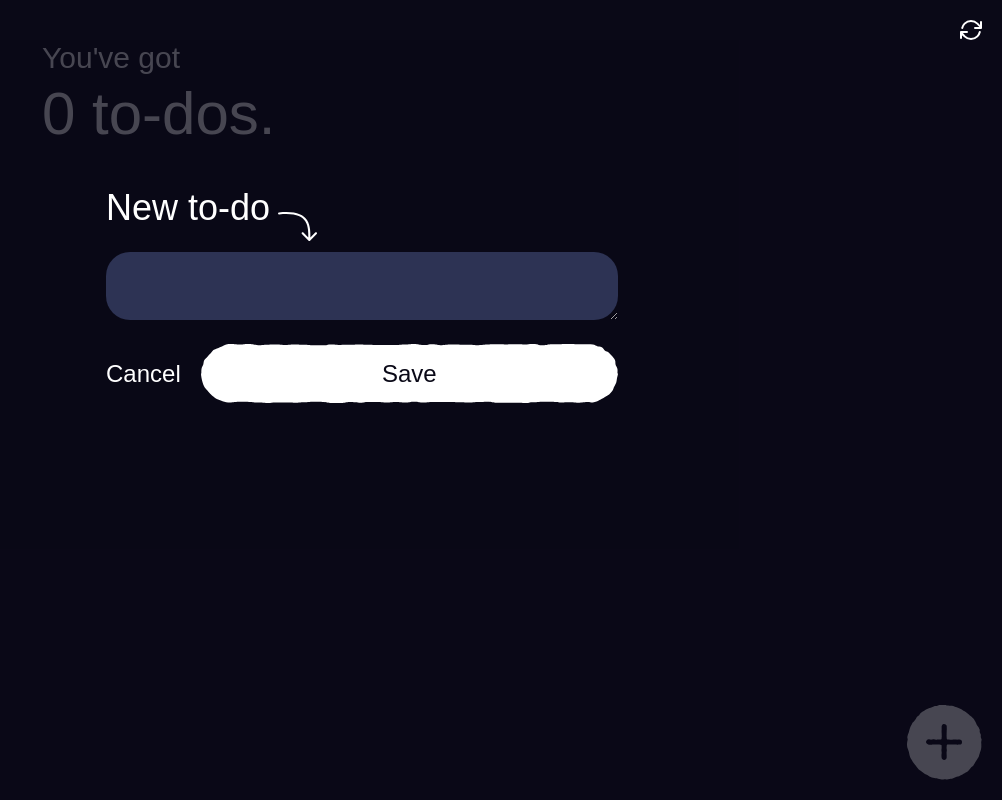
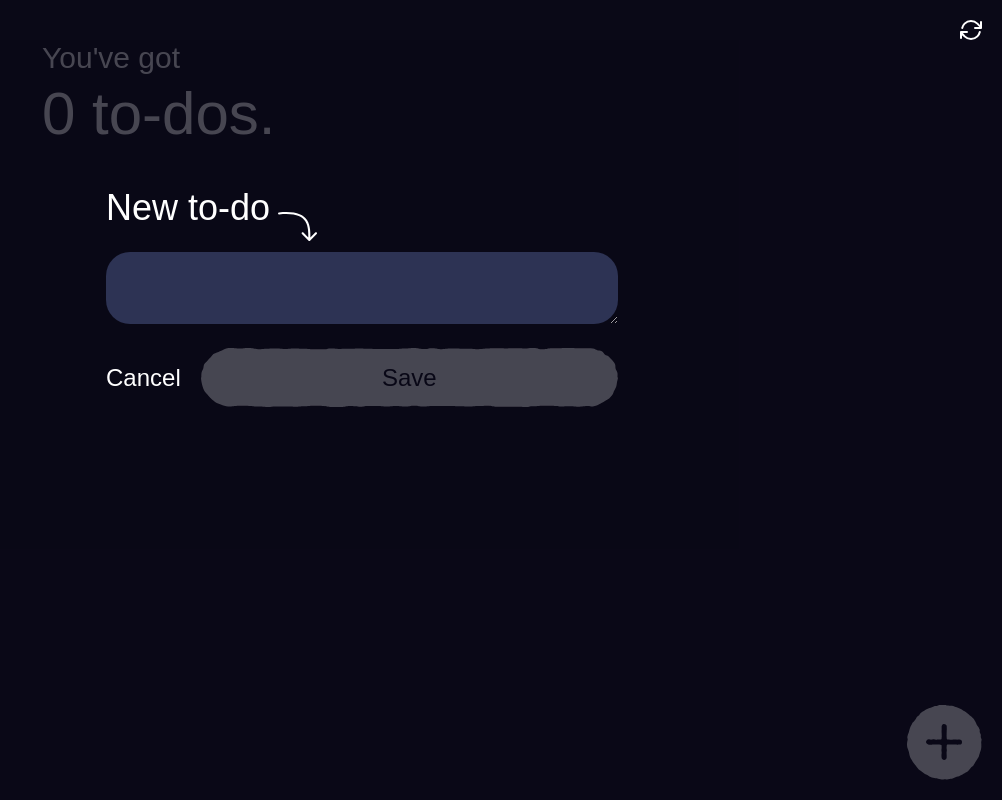
Before and after one commit to kaihenthorniwane/react-ts-basics, a Next.js app: page / in a window 1280 px wide. Both pictures are taken after a click on the element 1222 px from the left and 742 px from the top of the page. Shown: the whole page, without its empty margins (278-1280 px from the left). Built offline with nearby package versions, Linux system fonts and the light colour scheme; a web font is replaced by a local one.

Commit message:
Add empty state guard to new to do window

```diff
--- a/src/app/page.tsx
+++ b/src/app/page.tsx
@@ -59,10 +59,11 @@ export default function Home() {
     setShowOverlay((prevValue) => !prevValue);
   }
 
-  function handleAddToDo() {
+  function handleAddToDo(content: string) {
+    console.log("added");
     const newEntry: ToDoEntry = {
       key: keyIncrement.current,
-      content: "One line content",
+      content: content,
       selected: false,
     };
     keyIncrement.current++;
@@ -103,12 +104,12 @@ export default function Home() {
 
   return (
     <main className="flex flex-col items-center p-5 pt-10 ">
-      <FloatingActionButton
-        handleAddToDo={handleAddToDo}
-        handleOverlayToggle={handleOverlayToggle}
-      />
+      <FloatingActionButton handleOverlayToggle={handleOverlayToggle} />
       {showOverlay && (
-        <NewToDoScreen handleOverlayToggle={handleOverlayToggle} />
+        <NewToDoScreen
+          handleOverlayToggle={handleOverlayToggle}
+          handleAddToDo={handleAddToDo}
+        />
       )}
       <RefreshButton />
       {renderOn && (
--- a/src/components/Button/FloatingActionButton.tsx
+++ b/src/components/Button/FloatingActionButton.tsx
@@ -1,8 +1,6 @@
 export default function FloatingActionButton({
-  handleAddToDo,
   handleOverlayToggle,
 }: {
-  handleAddToDo: () => void;
   handleOverlayToggle: () => void;
 }) {
   return (
--- a/src/components/Content/ToDoEntry.tsx
+++ b/src/components/Content/ToDoEntry.tsx
@@ -61,7 +61,7 @@ export default function ToDoEntry({
         >
           <Checkbox selected={selected} />
         </div>
-        <div className={isSingleLine ? "mt-[0.2rem]" : "mt-[-0.2rem]"}>
+        <div className={isSingleLine ? "mt-[0.1rem]" : "mt-[-0.2rem]"}>
           <div ref={contentRef}>{content}</div>
         </div>
       </motion.div>
--- a/src/components/Input/NewToDoScreen.tsx
+++ b/src/components/Input/NewToDoScreen.tsx
@@ -1,13 +1,23 @@
-import { type FormEvent, useRef, useEffect } from "react";
+import { type FormEvent, useRef, useEffect, useState } from "react";
 import NewToDoArrow from "../Content/Icons/NewToDoArrow";
 import SaveButtonBack from "./SaveButtonBack";
 
 export default function NewToDoScreen({
   handleOverlayToggle,
+  handleAddToDo,
 }: {
   handleOverlayToggle: () => void;
+  handleAddToDo: (content: string) => void;
 }) {
   const textareaRef = useRef<HTMLTextAreaElement>(null);
+  const [textContent, setTextContent] = useState<string>("");
+
+  const updateSavedText = () => {
+    const textarea = textareaRef.current;
+    if (textarea) {
+      setTextContent(textarea.value);
+    }
+  };
 
   const adjustHeight = () => {
     const textarea = textareaRef.current;
@@ -27,6 +37,8 @@ export default function NewToDoScreen({
 
   function handleSubmit(event: FormEvent) {
     event?.preventDefault();
+    handleAddToDo(textContent);
+    handleOverlayToggle();
   }
   function handleCancel(event: FormEvent) {
     event?.preventDefault();
@@ -53,13 +65,28 @@ export default function NewToDoScreen({
           </label>
           <textarea
             ref={textareaRef}
-            className="bg-BrandGrey text-2xl p-6 pt-4 pb-5 rounded-3xl"
+            className="bg-BrandGrey text-2xl p-6 py-5 rounded-3xl"
             id="todo"
-            onInput={adjustHeight}
+            onInput={() => {
+              adjustHeight();
+              updateSavedText();
+            }}
           ></textarea>
           <div className="flex gap-5 font-header">
             <button onClick={handleCancel}>Cancel</button>
-            <button onClick={handleSubmit} className="w-full relative">
+            <button
+              onClick={
+                textContent.length > 0
+                  ? handleSubmit
+                  : (event) => {
+                      event?.preventDefault();
+                    }
+              }
+              className={
+                "w-full relative transition-opacity " +
+                (textContent.length == 0 ? "opacity-25" : "")
+              }
+            >
               <div className="absolute top-1/2 left-1/2 transform -translate-x-1/2 -translate-y-1/2 text-BrandBlack">
                 Save
               </div>
--- a/tailwind.config.ts
+++ b/tailwind.config.ts
@@ -17,6 +17,9 @@ const config: Config = {
         header: "brother-1816, sans-serif;",
         body: "tenon, sans-serif",
       },
+      transitionProperty: {
+        height: "height",
+      },
     },
   },
   plugins: [],
```
